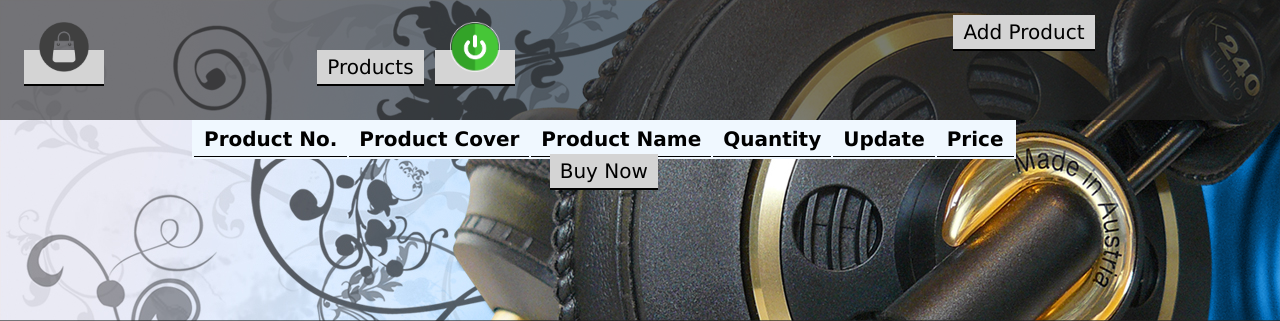
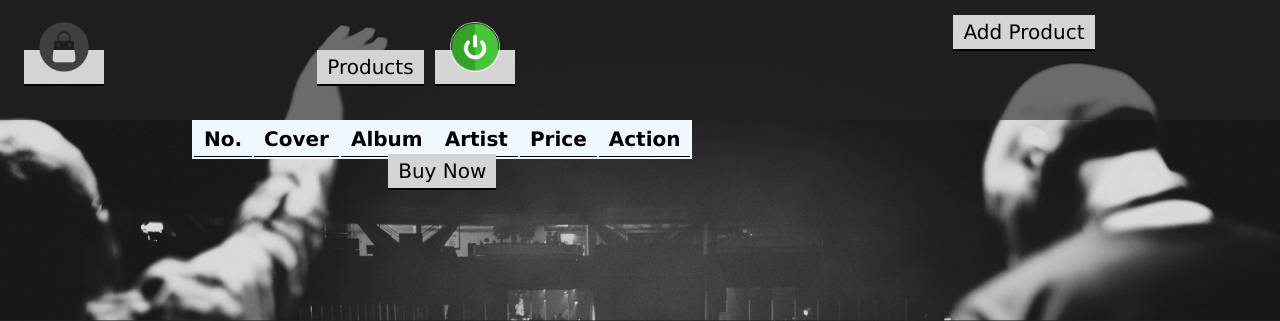
Before and after one commit to itzShovon/Online-Shopping, a PHP site: template Online Shopping/Pages/Cart.php in a window 1280 px wide. Shown: the top 321 px of the page. Run offline with PHP 8.4, Linux system fonts and the light colour scheme; a user stored in the database is signed in; data comes from the database, SQL or seed files in the repository; tables that the repository leaves empty hold one stand-in row (values such as "Sample post"); the template is opened without the code that fills it: most values are stand-ins (such as "Sample title", 1, 10 or a date in 2020); lists and menus that the app fills with data are empty.

Commit message:
Add files via upload
Updated. Although haven't added many features... But that will work... :)

```diff
--- a/Online Shopping/Controller/AddProductConnect.php
+++ b/Online Shopping/Controller/AddProductConnect.php
@@ -47,7 +47,7 @@
                 $message = "Thanks! information is Saved successfully.";
                 echo "<script type='text/javascript'>alert('$message');</script>";
 
-                header('Products.php?b=0&id=0');
+                header('Location: Products.php?b=0&id=0');
             }
         }
         else{
--- a/Online Shopping/Controller/ProductsConnect.php
+++ b/Online Shopping/Controller/ProductsConnect.php
@@ -6,6 +6,8 @@
         $id = htmlspecialchars($_GET["id"]);
         $login_flag = $_SESSION['login_flag'];
         $login_user = $_SESSION['login_user'];
+
+
 
 
         if($id == '0'){
@@ -18,6 +20,10 @@
 
 //            echo "<script type='text/javascript'>alert('holy crab...');</script>";
         }
+
+        $statement1 = $db->prepare("SELECT DISTINCT product_brand FROM products ORDER BY product_brand ASC");
+        $statement1->execute();
+        $result1 = $statement1->fetchAll(PDO::FETCH_OBJ);
 
         $statement->execute();
         $result = $statement->fetchAll(PDO::FETCH_OBJ);
--- a/Online Shopping/Data/CSS/ProductStyle.css
+++ b/Online Shopping/Data/CSS/ProductStyle.css
@@ -80,7 +80,7 @@ table tr td input{
 }
 
 .item img{
-    width: 100%;
+    width: 360px;
 }
 
 .view_product_detail{
--- a/Online Shopping/Pages/AddProduct.php
+++ b/Online Shopping/Pages/AddProduct.php
@@ -62,7 +62,7 @@
                     </tr>
 -->
                 </table>
-                <button type="submit" name="add_product" onclick="return RegisterValidation();">Update</button>
+                <button type="submit" name="add_product" onclick="return RegisterValidation();">Add</button>
                 <button type="reset">Reset</button>
             </form>
         </div>
--- a/Online Shopping/Pages/Cart.php
+++ b/Online Shopping/Pages/Cart.php
@@ -25,12 +25,12 @@
         <div class="cart">
             <table>
                 <tr>
-                    <th>Product No.</th>
-                    <th>Product Cover</th>
-                    <th>Product Name</th>
-                    <th>Quantity</th>
-                    <th>Update</th>
+                    <th>No.</th>
+                    <th>Cover</th>
+                    <th>Album</th>
+                    <th>Artist</th>
                     <th>Price</th>
+                    <th>Action</th>
                 </tr>
                 <?php foreach($result1 as $row){ ?>
                     <?php foreach($result2 as $row2){ ?>
@@ -40,8 +40,8 @@
                                 <td><img src="../Data/Images/Products/<?php echo $row->product_picture; ?>"></td>
                                 <td><?php echo $row->product_name; ?></td>
                                 <td><?php echo $row->product_brand; ?></td>
-                                <td><input type="text" placeholder="Amount?" name="amount" value="3"></td>
                                 <td>$<?php echo $row->product_price; ?></td>
+                                <td><a href="../Controller/DeleteCart.php?id=<?php echo $row->product_id; ?>">Remove</a></td>
                             </tr>
                         <?php } ?>
                     <?php } ?>
--- a/Online Shopping/Pages/Products.php
+++ b/Online Shopping/Pages/Products.php
@@ -24,7 +24,7 @@
         <div class="product">
             <div class="product_brand">
                 <table>
-                    <?php foreach($result as $row){ ?>
+                    <?php foreach($result1 as $row){ ?>
                         <tr><td><a href="Products.php?b=<?php echo $row->product_brand; ?>&id=0"><?php echo $row->product_brand; ?></a></td></tr>
                     <?php } ?>
 <!--
@@ -51,7 +51,7 @@
                                     <a href="../Controller/AddToCart.php?id=<?php echo $row->product_id; ?>">Check Out</a>
                                     <?php if($_SESSION['login_mode'] == 1){ ?>
                                         <a href="../Controller/Delete.php?id=<?php echo $row->product_id; ?>">Delete</a>
-                                        <a href="Products.php">Update</a>
+                                        <a href="Products.php"><del>Update</del></a>
                                     <?php } ?>
                                 <?php } ?>
                             </div>
@@ -73,7 +73,7 @@
                                 <a href="Products.php">Check Out</a>
                                 <?php if($_SESSION['login_mode'] == 1){ ?>
                                     <a href="../Controller/Delete.php?id=<?php echo $row->product_id; ?>">Delete</a>
-                                    <a href="Products.php">Update</a>
+                                    <a href="Products.php"><del>Update</del></a>
                                 <?php } ?>
                             <?php } ?>
                         </div>
```
Also changed, not shown: Online Shopping/Controller/DeleteCart.php (added, +26 -0 lines), Online Shopping/Data/Images/Home/Background.jpg.
